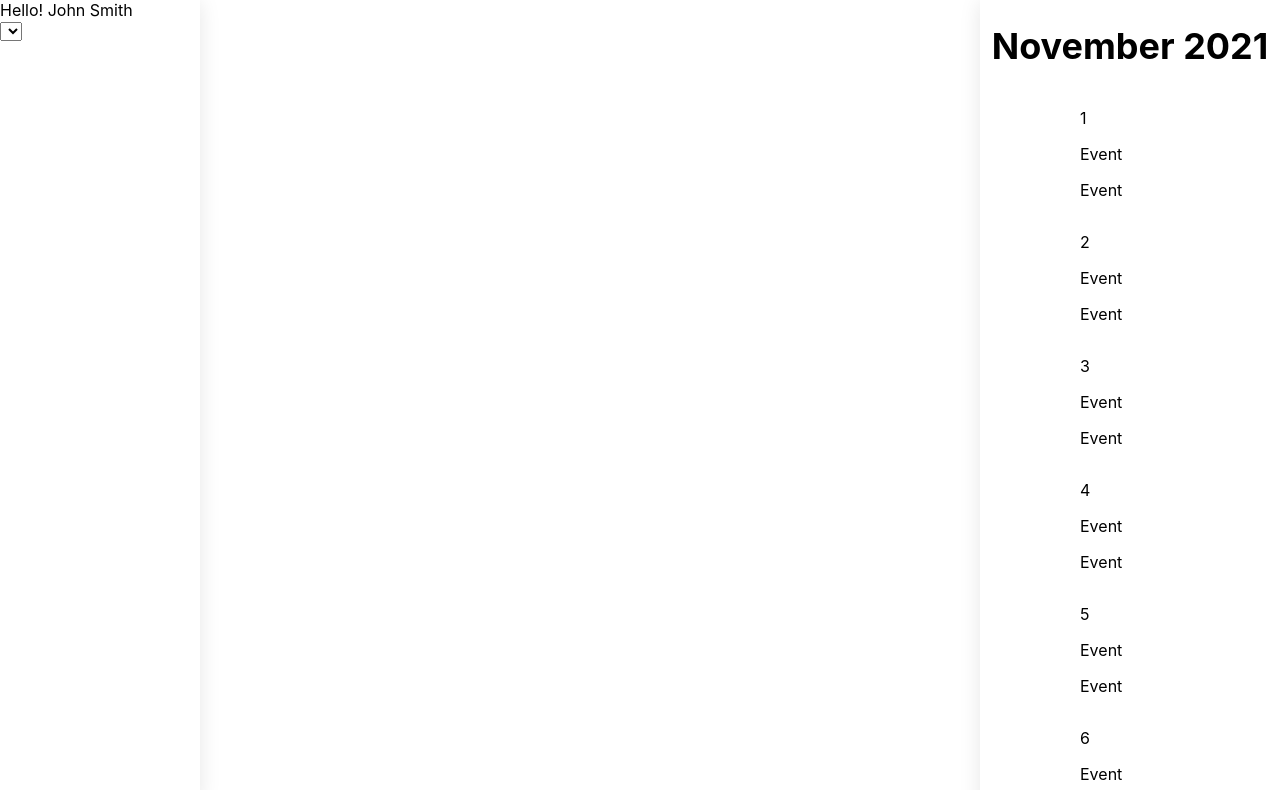
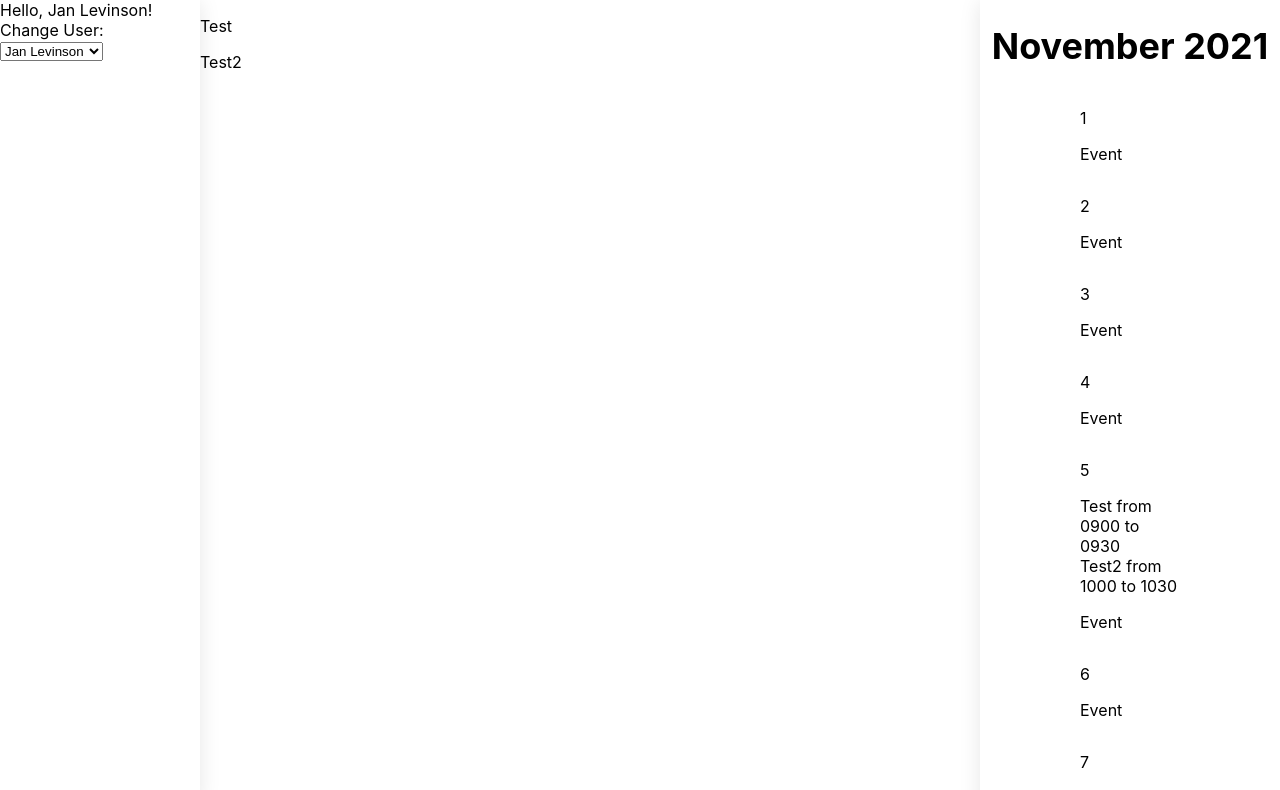
Before and after one commit to riousenkai/calendar-app, a React (Create React App) app: page / in a window 1280 px wide. Shown: the top 790 px of the page. Built offline with nearby package versions, Linux system fonts and the light colour scheme.

Commit message:
added functionality with events

```diff
--- a/src/App.js
+++ b/src/App.js
@@ -6,15 +6,15 @@ import data from "./data/information.js";
 
 function App() {
   return (
-    <>
+    <div className="main">
       <Navigation users={data.users} />
       <Switch>
         <Route exact path="/">
-          <Home />
+          <Home data={data} />
         </Route>
       </Switch>
-      <Calendar />
-    </>
+      <Calendar data={data} />
+    </div>
   );
 }
 
--- a/src/components/Calendar.js
+++ b/src/components/Calendar.js
@@ -1,23 +1,9 @@
 import { useState, useEffect } from "react";
+import { useUser } from "../context/User";
+import data from "../data/information";
 
-const Calendar = () => {
-  const [day, setDay] = useState();
-  let date = new Date();
-  let grids = [];
-
-  const getDays = (date) => {
-    return new Date(date.getFullYear(), date.getMonth() + 1, 0).getDate();
-  };
-
-  const month = new Intl.DateTimeFormat("en-US", { month: "long" }).format(
-    date
-  );
-
-  const days = getDays(new Date(date.getFullYear(), date.getMonth()));
-
-  for (let i = 1; i <= days; i++) {
-    grids.push(i);
-  }
+const Calendar = ({data}) => {
+  const {month, days, date, setDay} = useUser()
 
   return (
     <div className="calendar-right">
@@ -25,15 +11,19 @@ const Calendar = () => {
         {month} {date.getFullYear()}
       </h1>
       <div className="calendar-grid">
-        {grids.map((grid) => (
+        {days.map((day) => (
           <div
             className="calendar-day-area"
-            id={`grid-cell-${grid}`}
-            onClick={() => setDay(grid)}
-            key={grid}
+            id={day}
+            onClick={() => setDay(+day)}
+            key={day}
           >
-            <p className="calendar-day">{grid}</p>
-            <p>Event</p>
+            <p className="calendar-day">{day}</p>
+            {data.events.map(event => (
+                <>{event.day === day ?
+                    <div>{event.name} from {event.start} to {event.end}</div>
+                    : null}</>
+            ))}
             <p>Event</p>
           </div>
         ))}
--- a/src/components/Home.js
+++ b/src/components/Home.js
@@ -1,12 +1,21 @@
 import { useState, useEffect } from "react";
+import { useUser } from "../context/User";
 
-const Home = () => {
+const Home = ({data}) => {
+    const [events, setEvents] = useState([])
+    const {month, day} = useUser()
 
-  return (
-    <>
+  useEffect(() => {
+    const eventList = data.events.filter(event => event.day === +day)
+    setEvents(eventList)
+    console.log(events)
+  }, [])
 
-    </>
-  );
+  return <div className="main-body">{events.map(event => (
+      <div>
+          <p>{event.name}</p>
+      </div>
+  ))}</div>;
 };
 
 export default Home;
--- a/src/components/Navigation.js
+++ b/src/components/Navigation.js
@@ -1,23 +1,30 @@
-import { useEffect, useState } from "react"
-import { useUser } from "../context/User"
+import { useEffect, useState } from "react";
+import { useUser } from "../context/User";
 
 const Navigation = ({ users }) => {
-    const { user, setUser } = useUser()
-    const [username, setUsername] = useState('Ted')
+  const { user, setUser } = useUser();
+  const [username, setUsername] = useState(users[0].name);
 
-    useEffect(() => {
-        const spec = users.find(ele => ele.id === user)
-        setUsername(spec.name)
-    }, [user])
+  useEffect(() => {
+    let spec = users.find((ele) => ele.id === +user);
+    setUsername(spec.name);
+  }, [user]);
 
-    return (
-        <div className="nav-main">
-            <div className="greeting">Hello! {username}</div>
-            <select onChange={(e) => setUser(e.target.value)}>
+  return (
+    <div className="nav-main">
+      <div className="greeting">Hello, {username}!</div>
+      <div className="change-user">
+        Change User:
+        <select onChange={(e) => setUser(e.target.value)} value={user}>
+          {users.map((user) => (
+            <option key={user.id} value={user.id}>
+              {user.name}
+            </option>
+          ))}
+        </select>
+      </div>
+    </div>
+  );
+};
 
-            </select>
-        </div>
-    )
-}
-
-export default Navigation
+export default Navigation;
--- a/src/context/User.js
+++ b/src/context/User.js
@@ -3,13 +3,44 @@ import { createContext, useContext, useState } from "react";
 export const UserContext = createContext();
 
 export const UserProvider = (props) => {
-    const [user, setUser] = useState(0)
+  const [user, setUser] = useState(0);
+  let date = new Date();
 
-    return (
-        <UserContext.Provider value={{ user, setUser }}>
-            {props.children}
-        </UserContext.Provider>
-    )
-}
+  const dayFinder = (d) => {
+    let num = d.toString().split(" ")[2];
 
-export const useUser = () => useContext(UserContext)
+    if (num[0] === "0") {
+      return +num[1];
+    } else {
+      return +num;
+    }
+  };
+
+  const [day, setDay] = useState(dayFinder(date));
+
+  let days = [];
+
+  const getDays = (date) => {
+    return new Date(date.getFullYear(), date.getMonth() + 1, 0).getDate();
+  };
+
+  const month = new Intl.DateTimeFormat("en-US", { month: "long" }).format(
+    date
+  );
+
+  const daysAmt = getDays(new Date(date.getFullYear(), date.getMonth()));
+
+  for (let i = 1; i <= daysAmt; i++) {
+    days.push(i);
+  }
+
+  return (
+    <UserContext.Provider
+      value={{ user, setUser, month, days, date, day, setDay }}
+    >
+      {props.children}
+    </UserContext.Provider>
+  );
+};
+
+export const useUser = () => useContext(UserContext);
--- a/src/data/information.js
+++ b/src/data/information.js
@@ -2,7 +2,35 @@ const data = {
     "users": [
         {
             "id": 0,
-            "name": "John Smith",
+            "name": "Jan Levinson"
+        },
+        {
+            "id": 1,
+            "name": "Michael Scott"
+        },
+        {
+            "id": 2,
+            "name": "Leslie Knope"
+        },
+    ],
+    "events": [
+        {
+            "month": "November",
+            "day": 5,
+            "start": "0900",
+            "end": "0930",
+            "user": 0,
+            "name": "Test",
+            "description": "Appointment with Michael"
+        },
+        {
+            "month": "November",
+            "day": 5,
+            "start": "1000",
+            "end": "1030",
+            "user": 1,
+            "name": "Test2",
+            "description": "Appointment with Jan"
         }
     ]
 }
--- a/src/index.css
+++ b/src/index.css
@@ -1,7 +1,7 @@
 body {
   margin: 0;
-  font-family: -apple-system, BlinkMacSystemFont, 'Segoe UI', 'Roboto', 'Oxygen',
-    'Ubuntu', 'Cantarell', 'Fira Sans', 'Droid Sans', 'Helvetica Neue',
+  font-family: -apple-system, BlinkMacSystemFont, "Segoe UI", "Roboto", "Oxygen",
+    "Ubuntu", "Cantarell", "Fira Sans", "Droid Sans", "Helvetica Neue",
     sans-serif;
   -webkit-font-smoothing: antialiased;
   -moz-osx-font-smoothing: grayscale;
@@ -10,9 +10,11 @@ body {
 .calendar-right {
   box-shadow: 0 2px 20px rgba(0, 0, 0, 0.1);
   width: 300px;
+  height: 100%;
   margin-left: auto;
   overflow-y: auto;
-  padding: 0 auto;
+  padding: 0;
+  position: relative;
 }
 
 .month {
@@ -37,3 +39,13 @@ body {
   height: 100%;
   box-shadow: 0 2px 20px rgba(0, 0, 0, 0.1);
 }
+
+.main-body {
+  margin-left: 200px;
+  margin-right: 300px;
+  position: fixed;
+}
+
+.main {
+  display: flex;
+}
```
Also changed, not shown: test.js (added, +14 -0 lines), 2 other files (tests, documents, lock files or other folders).
